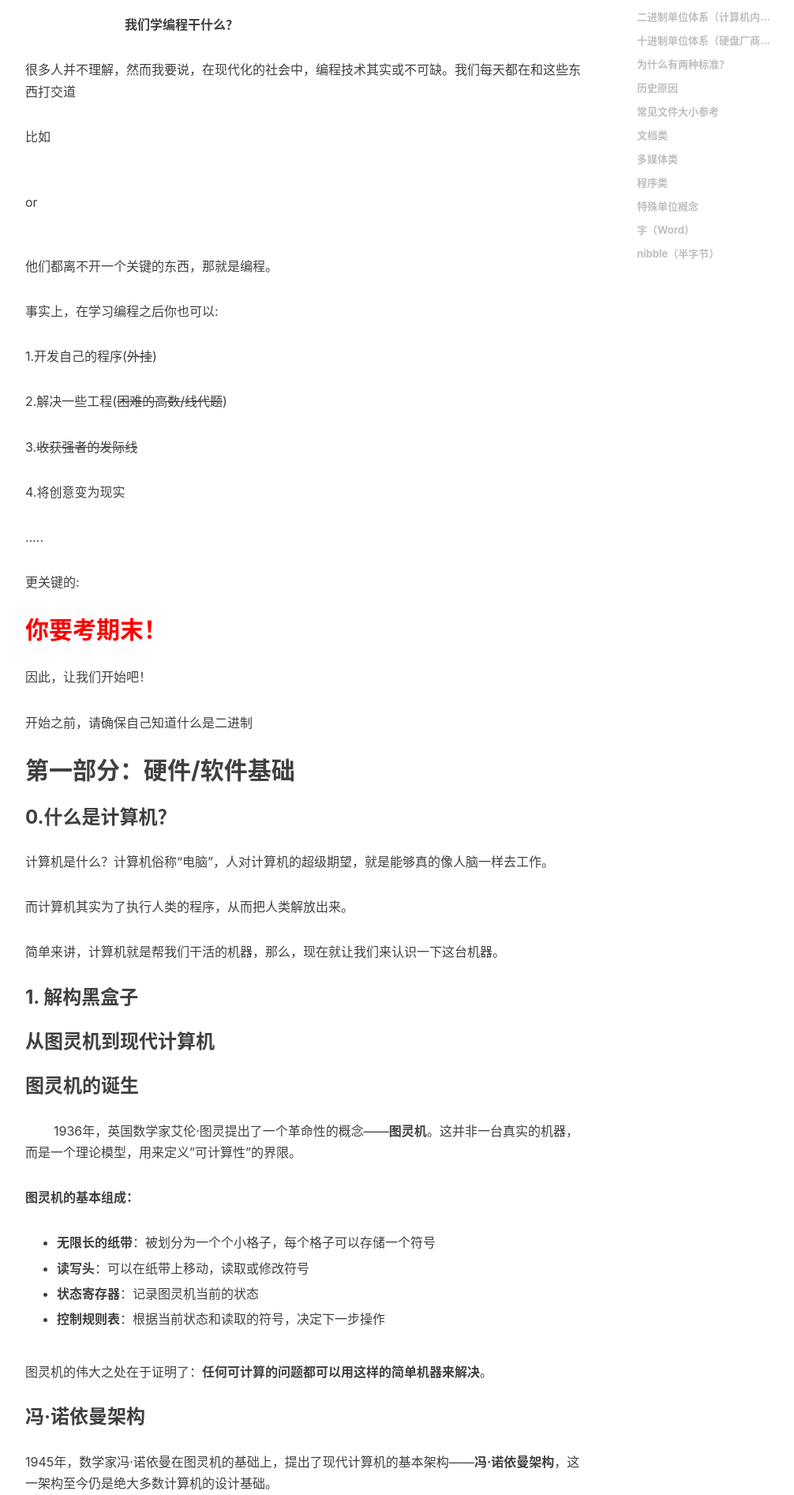
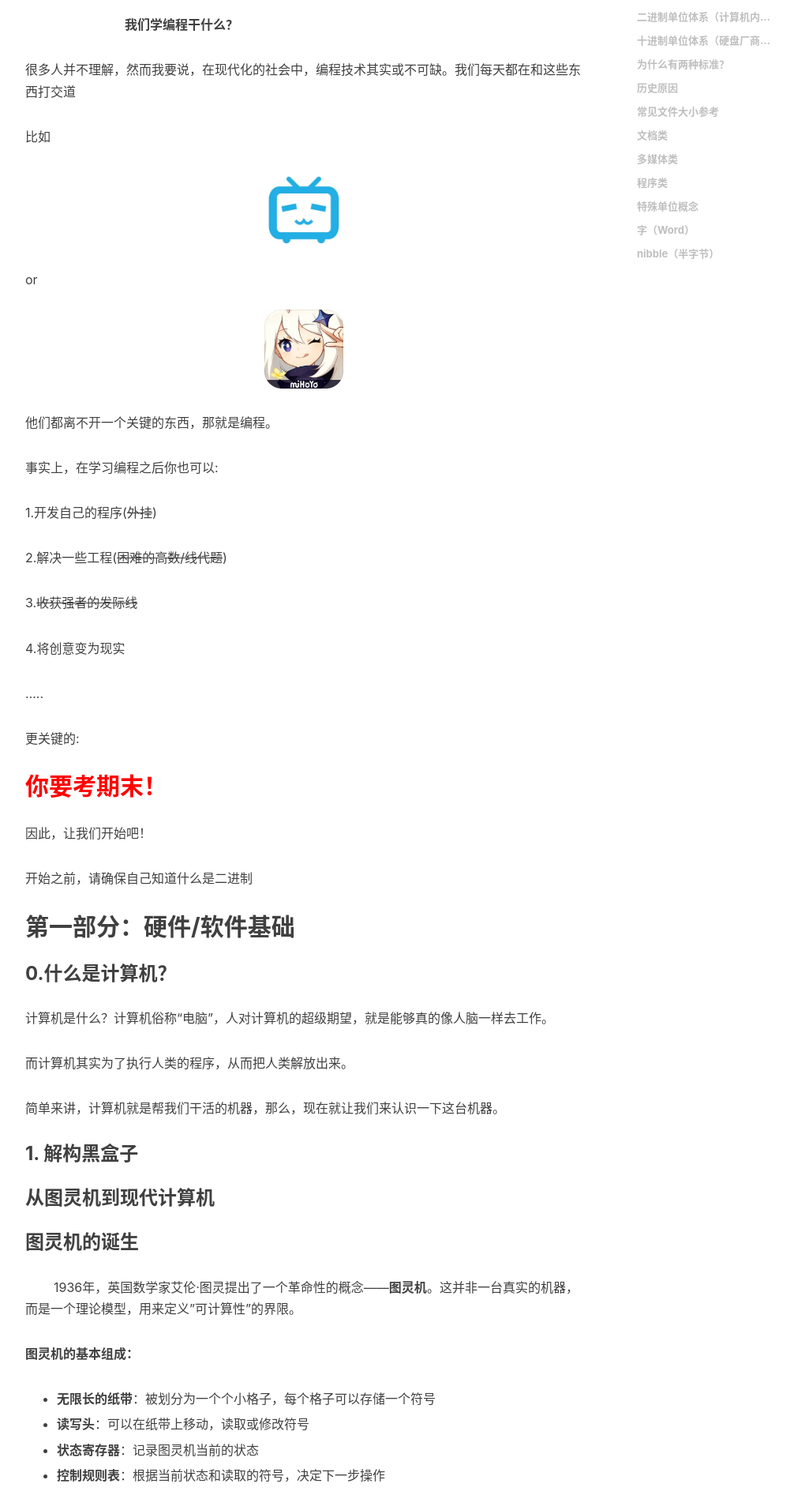
Before and after one commit to FunnyBishop/FunnyBishop.github.io, a Jekyll site: the page built from _posts/2017-02-22-计算机通识课程.md, in a window 1280 px wide. Shown: the part 1907-3800 px from the top of the page at 79% size, without its empty margins (233-1239 px from the left). Built offline with Jekyll 4.4.1, drawn with Linux system fonts in a browser that asks for light colours; nearby versions of some CDN libraries; comment, search, counter and statistics services are not loaded.

Commit message:
Picture!

```diff
--- a/_posts/2017-02-22-计算机通识课程.md
+++ b/_posts/2017-02-22-计算机通识课程.md
@@ -67,7 +67,7 @@ tags:
 
 比如
 
-<img src="../img/B站.jpg" title="" alt="" width="176">         or         <img src="..img/原神.jpg" title="" alt="" width="100">
+<img src="/img/B站.jpg" title="" alt="" width="176">         or         <img src="/img/原神.jpg" title="" alt="" width="100">
 
 他们都离不开一个关键的东西，那就是编程。
 
@@ -139,7 +139,7 @@ tags:
 
 5. **输出设备** - 显示器、打印机等，用于输出结果（输出）
 
-<img src="../img/冯诺依曼架构.png" title="" alt="" width="1015">
+<img src="/img/冯诺依曼架构.png" title="" alt="" width="1015">
 
 在上面的图片中，我们可以看到冯诺依曼架构的具体构造，那么，这个体系是如何运行的呢？让我们来模拟一下：
 
@@ -157,7 +157,7 @@ tags:
 
 在我们真实的电脑上，除了内存(上文的Memory)以外，实际上还有好几种储存的方式。为什么不能直接用一种方式储存所有数据呢？请看下面这张图
 
-<img src="../img/缓存.png" title="" alt="缓存.png" width="550">
+<img src="/img/缓存.png" title="" alt="缓存.png" width="550">
 
 看不懂？没关系！
 
```
